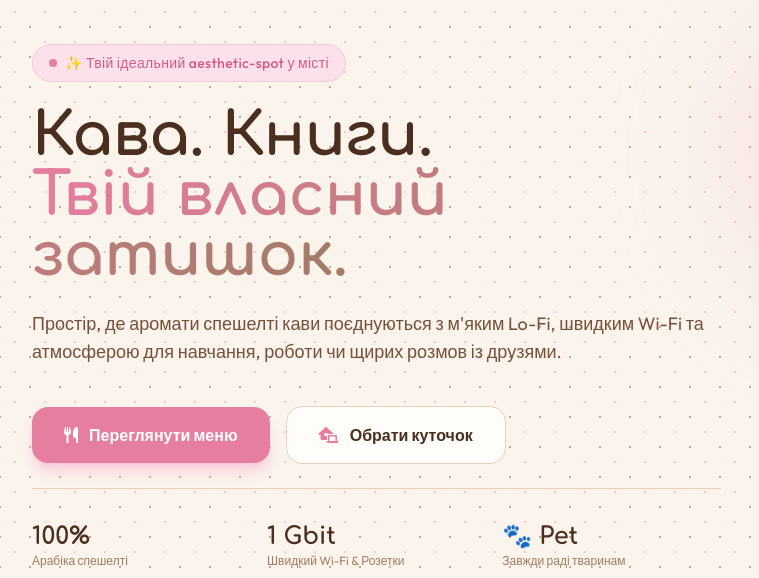
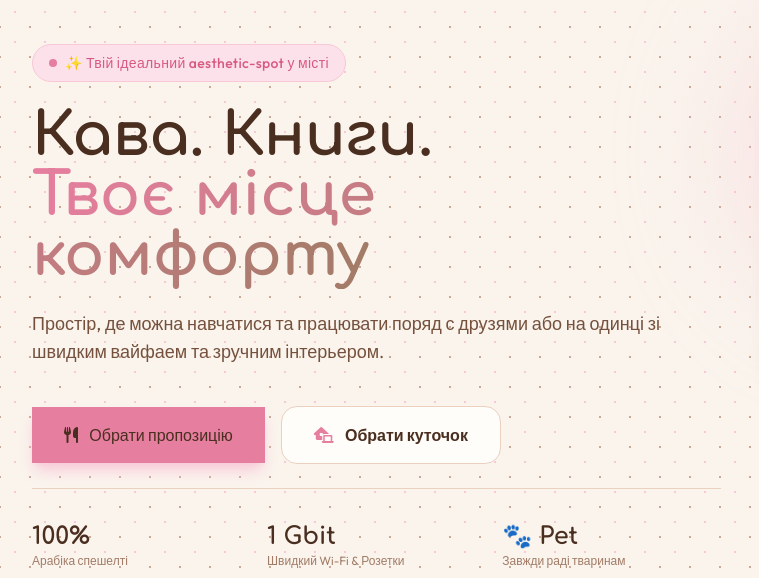
Before and after one commit to AlisaSID02/-, a plain HTML site: page index.html in a window 1280 px wide. Shown: the part 153-731 px from the top of the page, 0-759 px from the left. Drawn offline with nearby package versions, Linux system fonts and the light colour scheme.

Commit message:
Revise headings and button text in index.html
Updated text content and button styles in index.html.

```diff
--- a/index.html
+++ b/index.html
@@ -184,16 +184,16 @@
 
                         <h1 class="font-display text-4xl sm:text-5xl lg:text-6xl font-bold text-latte-900 leading-tight">
                             Кава. Книги.<br>
-                            <span class="text-transparent bg-clip-text bg-gradient-to-r from-rosepink-400 to-latte-500">Твій власний затишок.</span>
+                            <span class="text-transparent bg-clip-text bg-gradient-to-r from-rosepink-400 to-latte-500">Твоє місце комфорту</span>
                         </h1>
 
                         <p class="text-base sm:text-lg text-latte-700 max-w-2xl mx-auto lg:mx-0 font-normal leading-relaxed">
-                            Простір, де аромати спешелті кави поєднуються з м'яким Lo-Fi, швидким Wi-Fi та атмосферою для навчання, роботи чи щирих розмов із друзями.
+                            Простір, де можна навчатися та працювати поряд с друзями або на одинці зі швидким вайфаем та зручним інтерьером.
                         </p>
 
                         <div class="pt-4 flex flex-col sm:flex-row items-center justify-center lg:justify-start gap-4">
-                            <a href="#menu" class="w-full sm:w-auto px-8 py-4 rounded-2xl bg-rosepink-400 hover:bg-rosepink-500 text-white font-semibold shadow-lg shadow-rosepink-200 hover:shadow-xl transition-all text-center">
-                                <i class="fa-solid fa-utensils mr-2"></i> Переглянути меню
+                            <a href="#menu" class="w-full sm:w-auto px-8 py-4 rounded-5xl bg-rosepink-400 hover:bg-rosepink-500 text-brown font-luna shadow-lg shadow-rosepink-200 hover:shadow-xl transition-all text-center">
+                                <i class="fa-solid fa-utensils mr-2"></i> Обрати пропозицію
                             </a>
                             <button onclick="openBookingModal()" class="w-full sm:w-auto px-8 py-4 rounded-2xl bg-cream-50 hover:bg-cream-200 text-latte-800 font-semibold border border-cream-300 transition-all text-center">
                                 <i class="fa-solid fa-laptop-house mr-2 text-rosepink-400"></i> Обрати куточок
```
